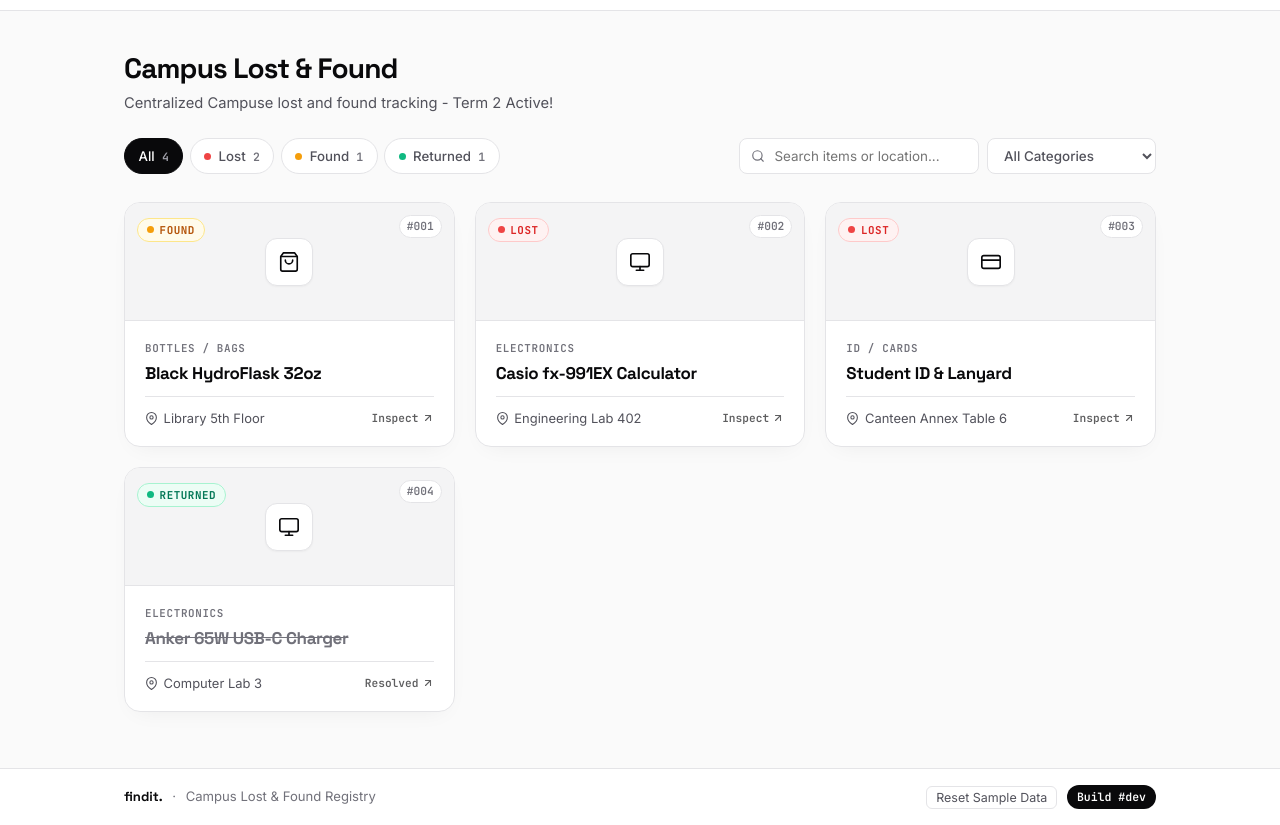
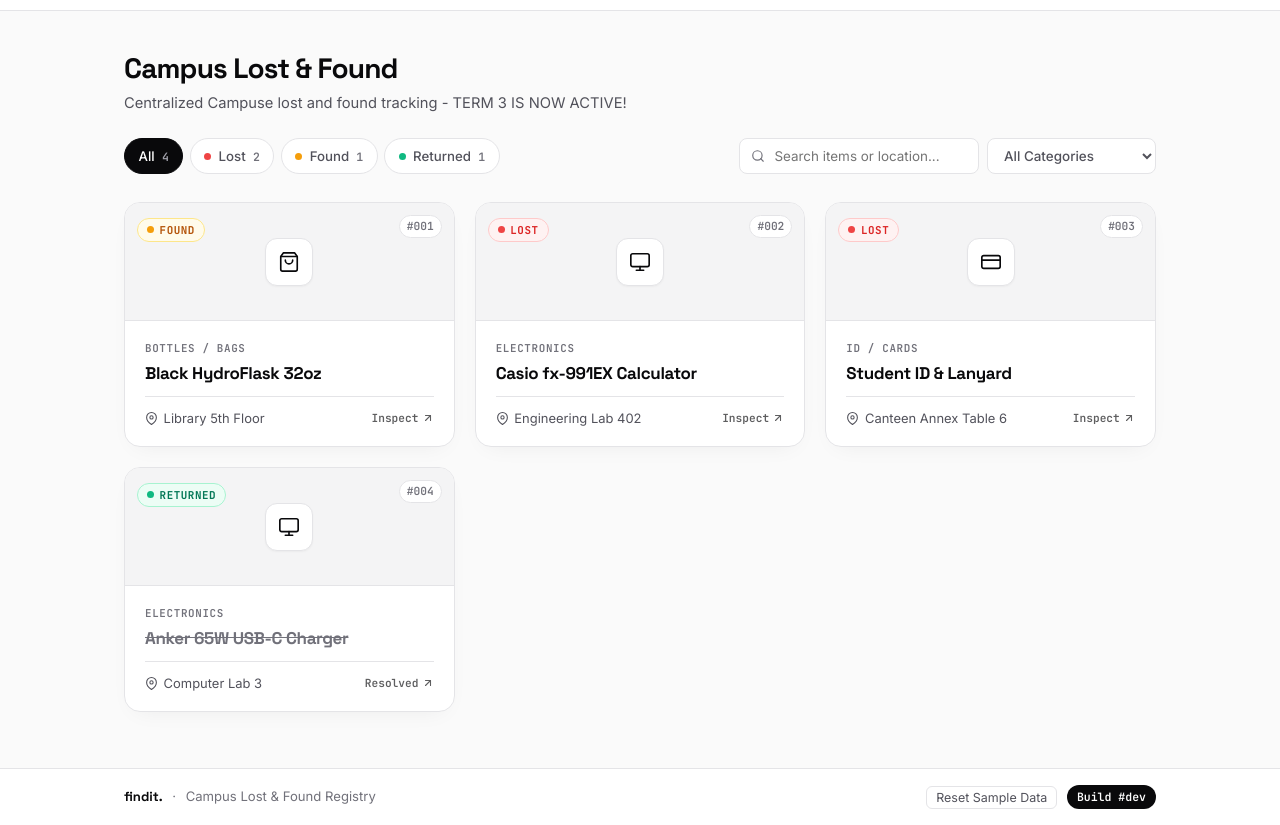
Before and after one commit to dgmdev-sql/findit, a plain HTML site: page frontend/index.html in a window 1280 px wide. Shown: the part 54-879 px from the top of the page. Drawn offline with Linux system fonts and the light colour scheme; no server answers.

Commit message:
feat: updated banner

```diff
--- a/frontend/index.html
+++ b/frontend/index.html
@@ -68,7 +68,7 @@
     <div class="page-intro">
       <h1 id="page-heading" class="page-intro__title">Campus Lost &amp; Found</h1>
       <p id="campus-banner-text" class="page-intro__subtitle">
-        Centralized Campuse lost and found tracking - Term 2 Active!
+        Centralized Campuse lost and found tracking - TERM 3 IS NOW ACTIVE!
       </p>
     </div>
 
```
